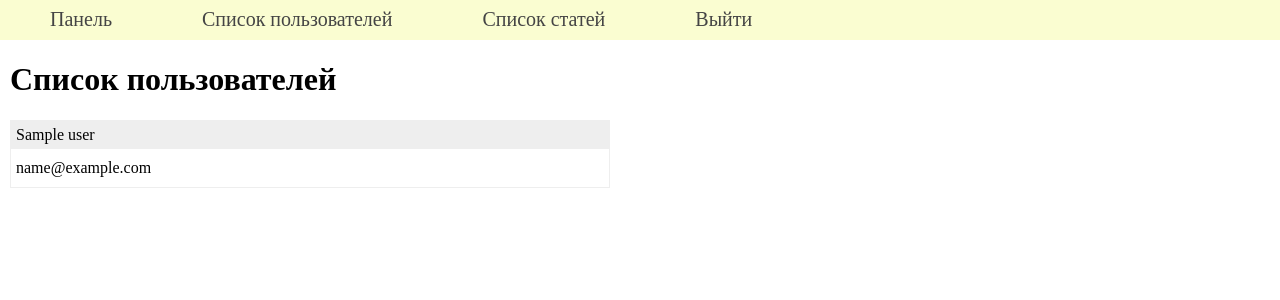
After one commit to Tarilia/Horssite-flask, a Flask app: page /admin/list-users in a window 1280 px wide. The commit adds this page. Shown: the top 300 px of the page. Run offline with Flask 3, Linux system fonts and the light colour scheme; a user stored in the database is signed in; a database or web service that is not in the repository returns one stand-in record (values such as "Sample title"); some libraries are stand-ins or nearby versions.

Commit message:
add listusers.html

```diff
--- a/horssite_flask/admin/admin.py
+++ b/horssite_flask/admin/admin.py
@@ -1,7 +1,7 @@
 from flask import (Blueprint, render_template, url_for,
                    redirect, session, request, flash)
 
-from admin.database_admin import get_list
+from horssite_flask.admin.database_admin import get_list, get_users
 
 
 admin = Blueprint('admin', __name__, template_folder='templates', static_folder='static')
@@ -59,3 +59,12 @@ def listpubs():
     list_post = get_list()
     return render_template('admin/listpubs.html', title='Список статей',
                            menu=menu, list=list_post)
+
+
+@admin.route('/list-users')
+def listusers():
+    if not isLogged():
+        return redirect(url_for('.login'))
+    list_users = get_users()
+    return render_template('admin/listusers.html', title='Список пользователей',
+                           menu=menu, list=list_users)
--- a/horssite_flask/admin/database_admin.py
+++ b/horssite_flask/admin/database_admin.py
@@ -28,3 +28,14 @@ def get_list(cur):
     except:
         print("Ошибка получения статьи из БД")
     return []
+
+
+@database_connection
+def get_users(cur):
+    try:
+        cur.execute("SELECT name, email FROM users ORDER BY time DESC")
+        result = cur.fetchall()
+        return result
+    except:
+        print("Ошибка получения пользователей из БД ")
+    return []
--- /dev/null
+++ b/horssite_flask/admin/templates/admin/listusers.html
@@ -0,0 +1,14 @@
+{% extends 'admin/base_admin.html' %}
+
+{% block content %}
+{{ super() }}
+<h1>{{title}}</h1>
+<ul class="list-posts">
+{% for p in list %}
+<li>
+<p class="title">{{p.name}}</p>
+<p class="annonce">{{ p.email }}</p>
+</li>
+{% endfor %}
+</ul>
+{% endblock %}
--- a/horssite_flask/templates/index.html
+++ b/horssite_flask/templates/index.html
@@ -2,6 +2,7 @@
 
 {% block content %}
 {{ super() }}
+<p><a href="{{ url_for('admin.index') }}">Админ-панель</a></p>
 <hr>
 <h2>Список статей</h2>
 <ul class="list-posts">
```
